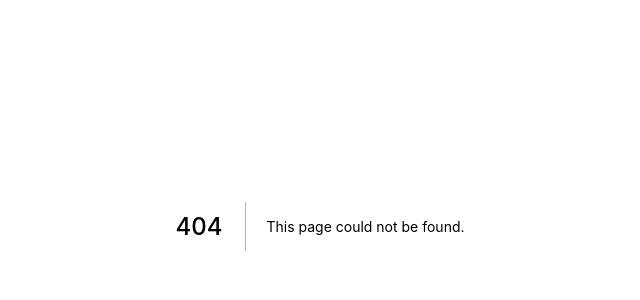
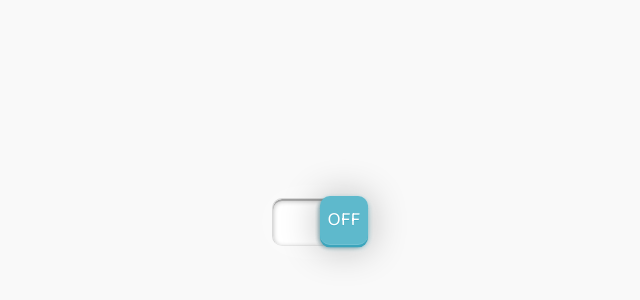
Before and after one commit to tetracalibers/Uispet-frontend, a Next.js app: page /demo/on-off-toggle in a window 1280 px wide. Before the commit this address had no page. Shown: the part 174-474 px from the top of the page, without its empty margins (320-960 px from the left). Built offline with nearby package versions, Linux system fonts and the light colour scheme; a web font is replaced by a local one.

Commit message:
[OnOffToggle] コンポーネント実装

```diff
--- /dev/null
+++ b/components/control/OnOffToggle/index.tsx
@@ -0,0 +1,104 @@
+import styled from 'styled-components'
+
+interface OnOffToggleProps {
+  value: boolean
+  onChange: (value: boolean) => void
+}
+
+const Label = styled.label`
+  --side: 3rem;
+  --duration: 1s;
+  --radius: 10px;
+
+  cursor: pointer;
+  font-size: calc(var(--side) * 0.4);
+  width: calc(var(--side) * 2);
+  height: var(--side);
+  display: inline-block;
+  position: relative;
+  background: white;
+  text-align: left;
+  line-height: var(--side);
+  box-sizing: border-box;
+  perspective: 300px;
+  background-color: #fff;
+  border: 1px solid #d9d9d9;
+  border-bottom-color: #e6e6e6;
+  box-shadow: inset 0 0.1em 0.03em rgb(0 0 0 / 20%),
+    inset 0 0.1em 0.3em rgb(0 0 0 / 30%), 0 0 2em rgb(255 255 255 / 60%);
+  border-radius: var(--radius);
+
+  &:before {
+    width: var(--side);
+    height: var(--side);
+    position: absolute;
+    right: 0;
+    top: 0;
+    background-color: #f5f5f5;
+    display: inline-block;
+    text-align: center;
+    color: #ffffff;
+    transition: all var(--duration) ease-in-out;
+    transform-origin: 0% 50%;
+    border-radius: var(--radius);
+  }
+`
+
+const Checkbox = styled.input.attrs({ type: 'checkbox' })`
+  /** VisuallyHidden */
+  border: 0;
+  clip: rect(0 0 0 0);
+  height: 1px;
+  margin: -1px;
+  overflow: hidden;
+  padding: 0;
+  position: absolute;
+  width: 1px;
+
+  /** OFF */
+  & + ${Label} {
+    &::before {
+      content: 'OFF';
+      background-color: #5eb9cc;
+      transform: rotateY(0deg);
+      border-bottom: 0.03em solid #71c1d2;
+      text-shadow: 0 0.05em 0 #4bb1c6;
+      margin-right: -1px;
+      margin-top: -0.14em;
+      box-shadow: 0 0.12em 0.01em #3ba5bc, 0 0.12em 0.3em rgb(59 165 188 / 60%),
+        0 0.12em 2em rgb(0 0 0 / 30%), -0.12em 0.15em 0.2em rgb(0 0 0 / 20%);
+      transition-duration: calc(var(--duration) / 1.5);
+      transition-timing-function: cubic-bezier(0.52, -0.41, 0.55, 1.46);
+    }
+  }
+
+  /** ON */
+  &:checked + ${Label} {
+    &::before {
+      content: 'ON';
+      transform: rotateY(-180deg);
+      background-color: #cc0966;
+      margin-right: var(--side);
+      border-bottom: 0.03em solid #f5137f;
+      text-shadow: 0 0.05em 0 #9b074e;
+      transform: rotateY(0deg);
+      box-shadow: 0 0.12em 0.01em #9b074e, 0 0.12em 0.3em rgb(155 7 78 / 60%),
+        0 0.12em 2em rgb(0 0 0 / 30%), 0.12em 0.15em 0.2em rgb(0 0 0 / 20%);
+    }
+  }
+`
+
+export const OnOffToggle = ({ value, onChange }: OnOffToggleProps) => {
+  return (
+    <div>
+      <Checkbox
+        id='on-off-toggle'
+        checked={value}
+        onChange={e => onChange(e.target.checked)}
+      />
+      <Label htmlFor='on-off-toggle'>
+        <div data-checked='On' data-unchecked='Off'></div>
+      </Label>
+    </div>
+  )
+}
--- /dev/null
+++ b/pages/demo/on-off-toggle.tsx
@@ -0,0 +1,27 @@
+import { NextPage } from 'next'
+import { useState } from 'react'
+import styled from 'styled-components'
+import { OnOffToggle } from '../../components/control/OnOffToggle'
+
+const Centering = styled.div`
+  width: 100%;
+  height: 100vh;
+  margin: auto;
+  display: flex;
+  justify-content: center;
+  align-items: center;
+`
+
+type Props = {}
+
+const OnOffToggleDemoPage: NextPage<Props> = () => {
+  const [value, setValue] = useState(false)
+
+  return (
+    <Centering>
+      <OnOffToggle value={value} onChange={setValue} />
+    </Centering>
+  )
+}
+
+export default OnOffToggleDemoPage
--- a/pages/index.tsx
+++ b/pages/index.tsx
@@ -32,6 +32,11 @@ const Home: NextPage = () => {
           </Link>
         </li>
         <li>
+          <Link href='/demo/on-off-toggle'>
+            <a>OnOffToggle Demo</a>
+          </Link>
+        </li>
+        <li>
           <Link href='/generator/box-shadow'>
             <a>Box Shadow Generator</a>
           </Link>
```
